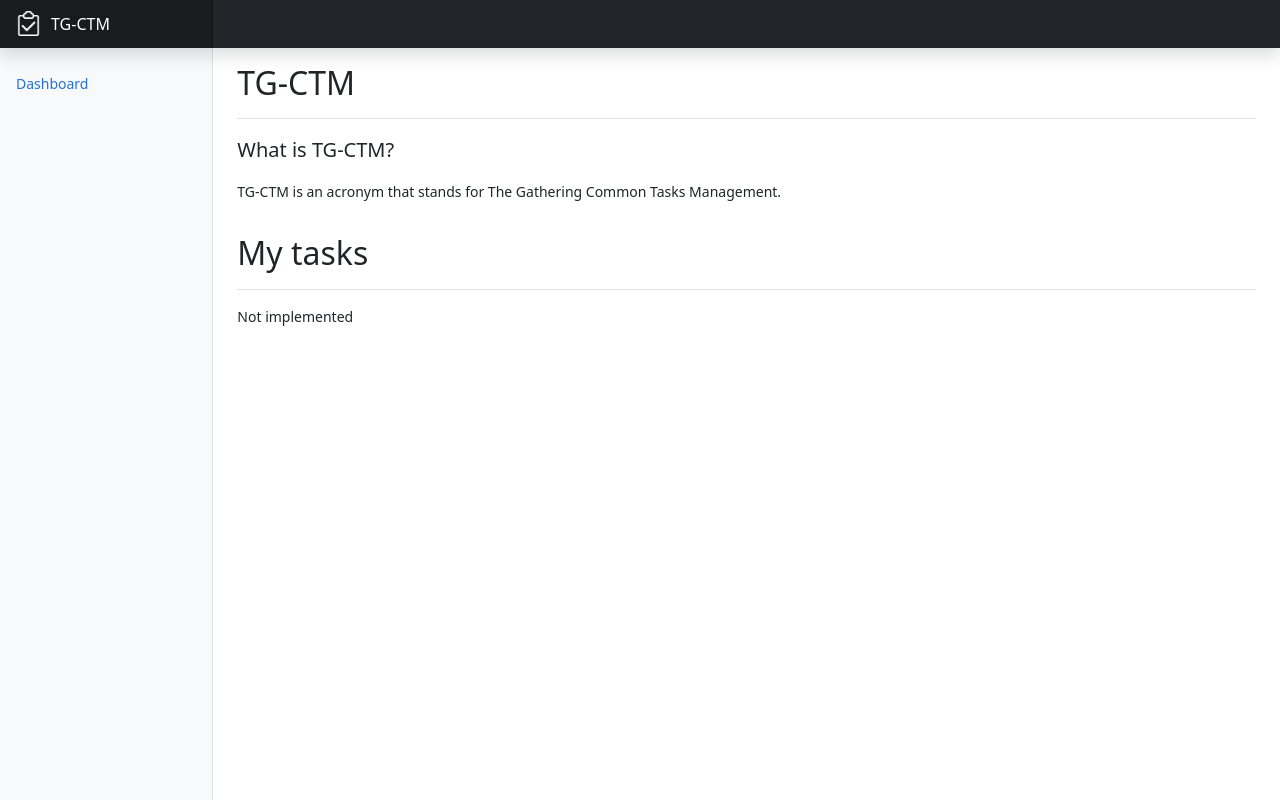
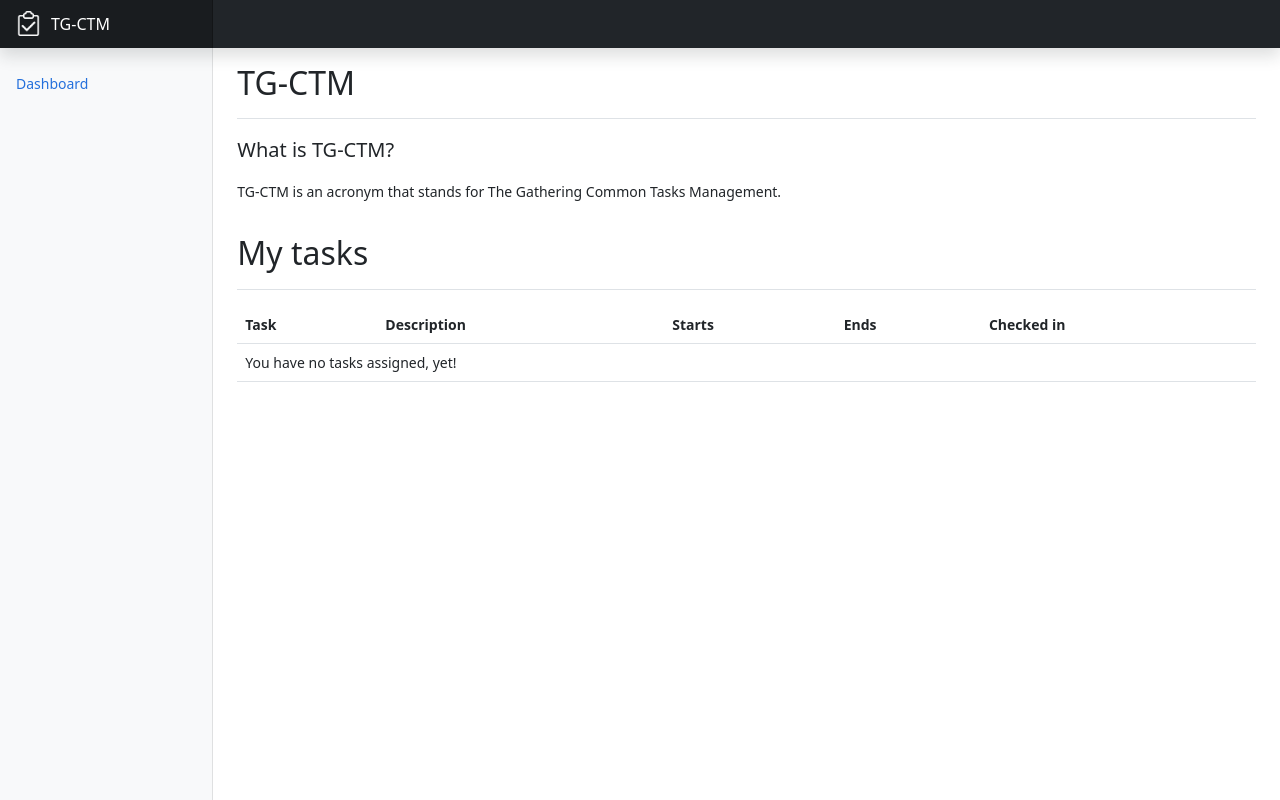
Before and after one commit to gathering/tg-ctm, a Django app: template tgctm/ctm/templates/index.html in a window 1280 px wide. Run offline with Django 4.2, Linux system fonts and the light colour scheme; the template is opened without the code that fills it, so the values that code supplies are empty; some libraries are stand-ins or nearby versions.

Commit message:
Add my tasks view

```diff
--- a/tgctm/ctm/models.py
+++ b/tgctm/ctm/models.py
@@ -86,6 +86,10 @@ class TaskTimeSlotUser(models.Model):
     def attendance(self):
         return CheckInUserTaskTimeSlot.objects.get(user=self.user.id, timeslot=self.timeslot)
 
+    @property
+    def has_attended(self):
+        return CheckInUserTaskTimeSlot.objects.filter(user=self.user.id, timeslot=self.timeslot).exists()
+
 
 class CheckInUserTaskTimeSlot(models.Model):
     user = models.ForeignKey(User, on_delete=models.CASCADE)
--- a/tgctm/ctm/templates/index.html
+++ b/tgctm/ctm/templates/index.html
@@ -20,6 +20,29 @@
     <h1 class="h2">My tasks</h1>
 </div>
 
-<p>Not implemented</p>
+<table class="table align-middle">
+    <thead>
+      <tr>
+        <th scope="col">Task</th>
+        <th scope="col">Description</th>
+        <th scope="col">Starts</th>
+        <th scope="col">Ends</th>
+        <th scope="col">Checked in</th>
+      </tr>
+    </thead>
+    <tbody>
+        {% for assigned_timeslot in user.profile.assigned_timeslots%}
+      <tr>
+        <td>{{ assigned_timeslot.timeslot.task.name }}</td>
+        <td>{{ assigned_timeslot.timeslot.task.description }}</td>
+        <td>{{ assigned_timeslot.timeslot.starts|date:"l d.m.Y, \k\l H:m:s" }}</td>
+        <td>{{ assigned_timeslot.timeslot.ends|date:"l d.m.Y, \k\l H:m:s" }}</td>
+        <td>{% if assigned_timeslot.has_attended %}Yes{%else%}No{%endif%}</td>
+      </tr>
+      {% empty %}
+      <td colspan=5>You have no tasks assigned, yet!</td>
+      {% endfor %}
+    </tbody>
+  </table>
 
 {% endblock %}
```
